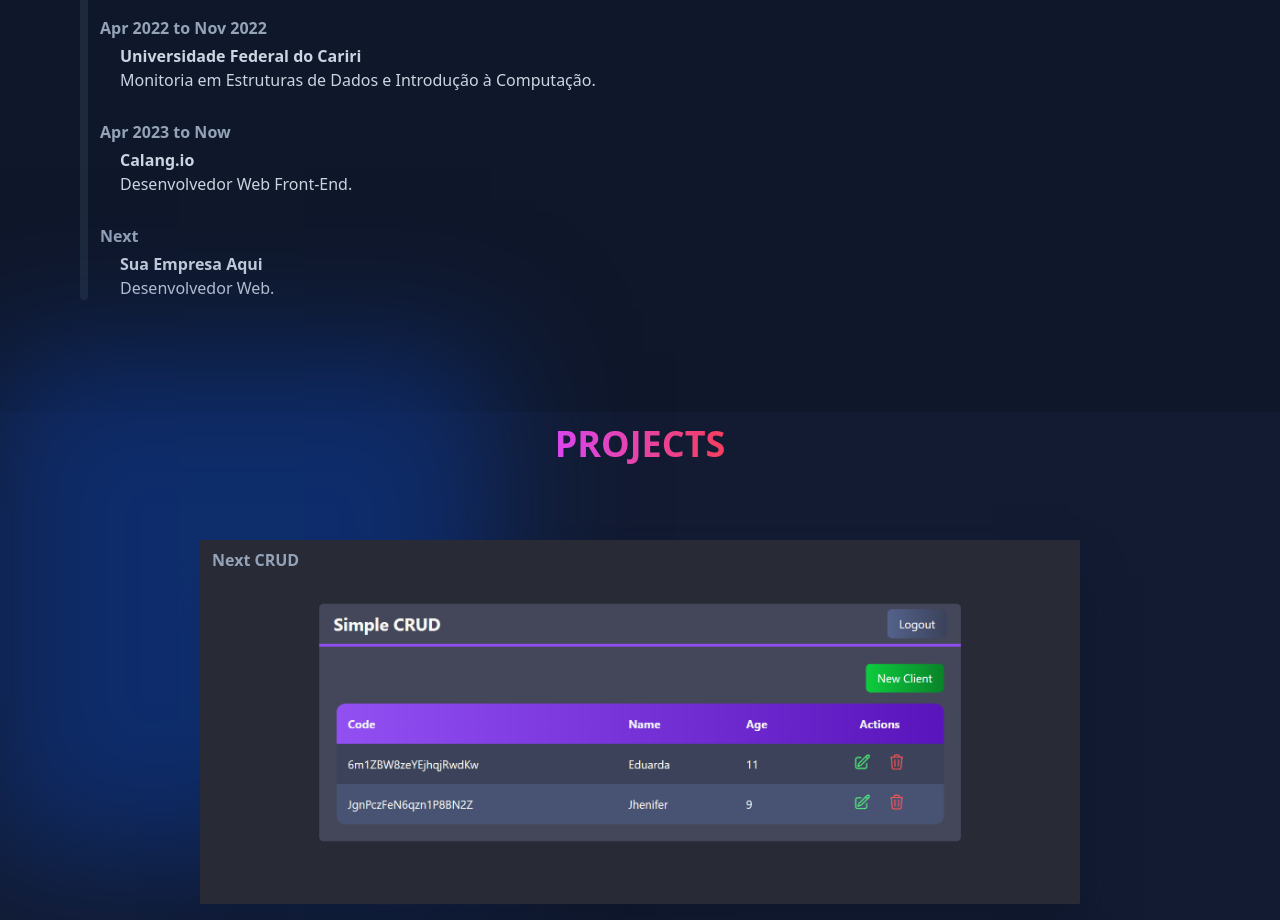
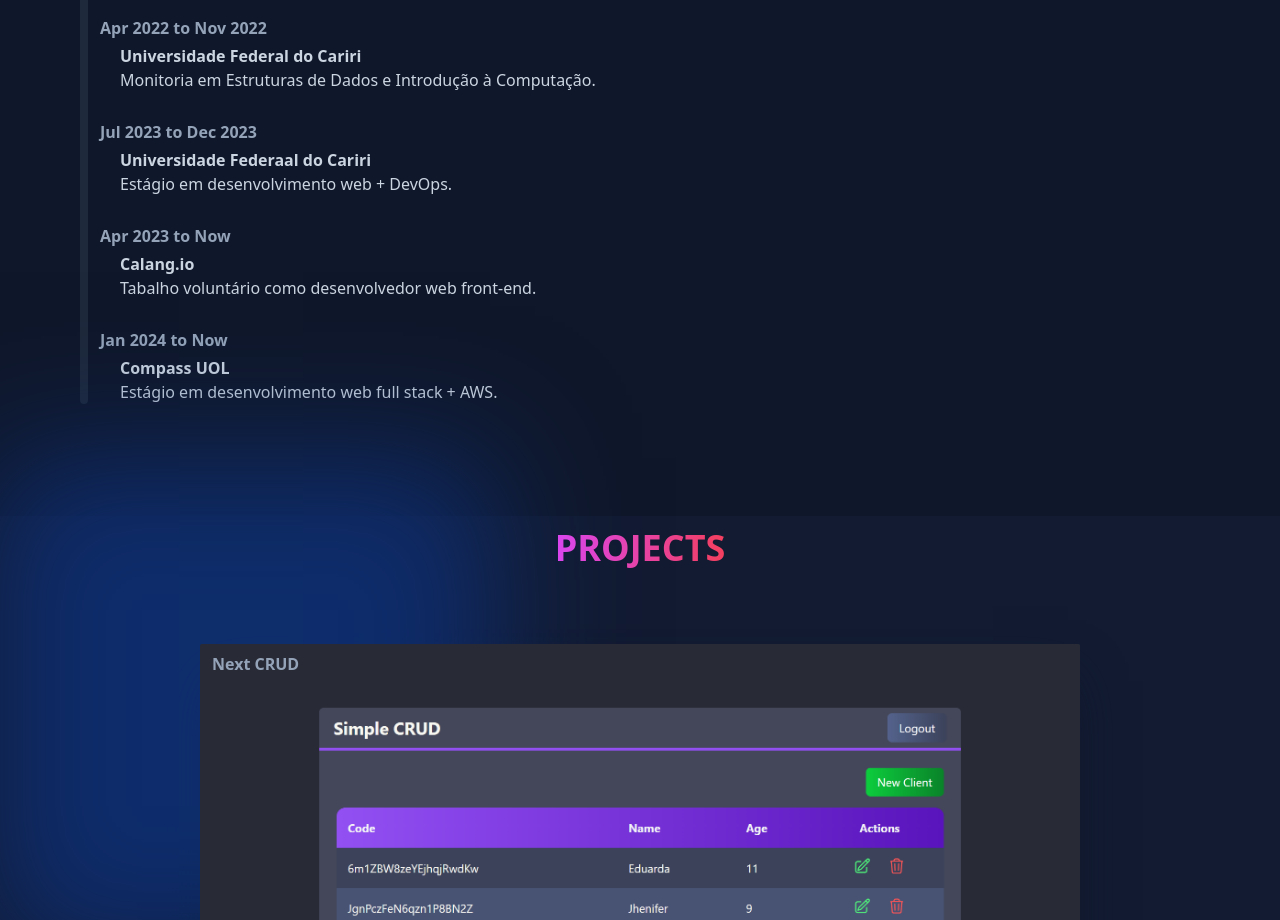
Before and after one commit to marcosChalet/portfolio, a Next.js app: page / in a window 1280 px wide. Shown: the part 2220-3140 px from the top of the page. Built offline with nearby package versions, Linux system fonts and the light colour scheme; no server answers; grey boxes are pictures that could not be loaded.

Commit message:
Atualizando experiência

```diff
--- a/src/components/Experiences/index.tsx
+++ b/src/components/Experiences/index.tsx
@@ -30,6 +30,7 @@ export default function Experiences({
             <span>Iniciação Acadêmica em Computação Gráfica.</span>
           </article>
         </li>
+
         <li className="relative mt-7 pl-10 pt-7">
           <span className="absolute left-5 top-0 font-bold text-slate-400">
             Apr 2022 to Nov 2022
@@ -41,22 +42,34 @@ export default function Experiences({
             </span>
           </article>
         </li>
+
+        <li className="relative mt-7 pl-10 pt-7">
+          <span className="absolute left-5 top-0 font-bold text-slate-400">
+            Jul 2023 to Dec 2023
+          </span>
+          <article>
+            <h2 className="font-semibold">Universidade Federaal do Cariri</h2>
+            <span>Estágio em desenvolvimento web + DevOps.</span>
+          </article>
+        </li>
+
         <li className="relative mt-7 pl-10 pt-7">
           <span className="absolute left-5 top-0 font-bold text-slate-400">
             Apr 2023 to Now
           </span>
           <article>
             <h2 className="font-semibold">Calang.io</h2>
-            <span>Desenvolvedor Web Front-End.</span>
+            <span>Tabalho voluntário como desenvolvedor web front-end.</span>
           </article>
         </li>
+
         <li className="relative mt-7 pl-10 pt-7">
           <span className="absolute left-5 top-0 font-bold text-slate-400">
-            Next
+            Jan 2024 to Now
           </span>
           <article>
-            <h2 className="font-semibold">Sua Empresa Aqui</h2>
-            <span>Desenvolvedor Web.</span>
+            <h2 className="font-semibold">Compass UOL</h2>
+            <span>Estágio em desenvolvimento web full stack + AWS.</span>
           </article>
         </li>
       </ul>
```
